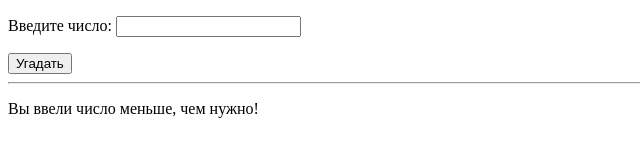
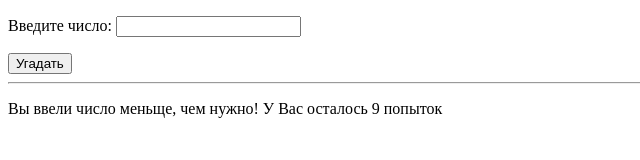
Before and after one commit to Elastomaniac/my-portfolio-4, a plain HTML site: page index.html in a window 1280 px wide. Both pictures are taken after a click on the button "Угадать". Shown: the whole page, without its empty margins (0-640 px from the left). Drawn offline with Linux system fonts and the light colour scheme.

Commit message:
все работает

```diff
--- a/index.html
+++ b/index.html
@@ -8,7 +8,7 @@
 </head>
 <body>
   <p>Введите число: <input type="text" id="mynum"></p>
-  <button onclick="f1()">Угадать</button>
+  <button onclick="startGame()">Угадать</button>
   <hr>
   <p id="out"></p>
   <p id="temp-out"></p>
--- a/scripts/script.js
+++ b/scripts/script.js
@@ -1,61 +1,32 @@
 'use strict'
 
-// let data = prompt('Угадай число от 1 до 10', 1)
-// let prNum = Math.floor((Math.random() * 10) + 1)
-
-// if (data == prNum) {
-//   alert('Вы угадали!')
-// } else if (data < prNum) {
-//   alert('Ваше число меньше загаданного компьютером')
-// } else if (data > prNum){
-//   alert('Ваше число больше загаданного компьютером')
-// } else {
-//   alert('Введи число!')
-// }
-
-//Замыкание
-
-// const funcOne = () => {
-//   let num = 4
-//   let user = +prompt('Угадайте загаданное число от 1 до 10')
-
-//   const funcTwo = () => {
-
-//     if(num > user) {
-//       alert('Загаданное число меньше')
-//     } else if (num < user) {
-//       alert('Загаданное число больше')
-//     } else if (num == user) {
-//       alert('Поздравляю, Вы угадали!!!')
-//     } else {
-//       alert('Введи число!')
-//     }
-//     return
-//   }
-//   funcTwo()
-// }
-// funcOne()
-
-
-let prNum, tempOut
+let prNum, tempOut, attempts = 10
 
 prNum = Math.floor((Math.random() * 10) +1)
 // tempOut = document.getElementById('temp-out')
 // tempOut.innerHTML = prNum
 console.log(prNum)
 
-function f1() {
-  let num, out
+
+function startGame(num, out) {
+  attempts--
 
   num = document.getElementById('mynum').value
   out = document.getElementById('out')
 
   if (num == prNum) {
     out.innerHTML = 'Вы угадали!'
-  } else if (num > prNum) {
-    out.innerHTML = 'Вы ввели число больше, чем нужно!'
+  }
+  if (attempts===0) {
+    out.innerHTML = 'У Вас закончились попытки, хотите сыграть еще?'
+    return
+  }
+
+  else if (num > prNum) {
+    console.log(attempts)
+    out.innerHTML = `Вы ввели число больше, чем нужно! У Вас осталось ${attempts} попыток`
   } else if (num < prNum) {
-    out.innerHTML = 'Вы ввели число меньше, чем нужно!'
+    out.innerHTML = `Вы ввели число меньще, чем нужно! У Вас осталось ${attempts} попыток`
   } else {
     out.innerHTML = 'Введите число от 1 до 10'
   }
```
